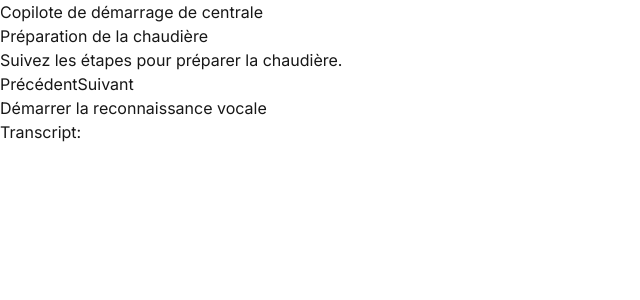
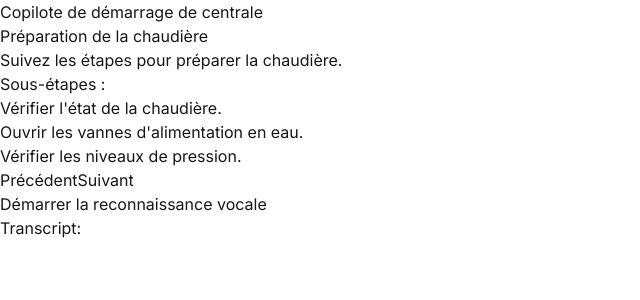
Before and after one commit to ahmedyoussef-b/demarrage, a Next.js app: page / in a window 1280 px wide. Shown: the top 300 px of the page, without its empty margins (0-640 px from the left). Built offline with nearby package versions, Linux system fonts and the light colour scheme.

Commit message:
Ajout des sous-étapes pour chaque étape du démarrage

```diff
--- a/src/app/page.tsx
+++ b/src/app/page.tsx
@@ -1,22 +1,54 @@
 // src/app/page.tsx
 'use client'; // Indique que ce composant est côté client
 
-import { useState, useEffect, useCallback } from 'react'; // Ajoutez useCallback
+import { useState, useEffect, useCallback, useMemo } from 'react';
 import useSpeechRecognition from '../hooks/useSpeechRecognition';
+import useSpeechSynthesis from '../hooks/useSpeechSynthesis';
 
 export default function Home() {
   const [etapeActuelle, setEtapeActuelle] = useState(1);
   const { transcript, isListening, startListening, stopListening } = useSpeechRecognition();
+  const { speak } = useSpeechSynthesis();
 
-  const etapes = [
-    { id: 1, titre: "Préparation de la chaudière", description: "Suivez les étapes pour préparer la chaudière." },
-    { id: 2, titre: "Remplissage de la chaudière", description: "Remplissez la chaudière selon les instructions." },
-    { id: 3, titre: "Conditions d'armement", description: "Vérifiez les conditions d'armement de la chaudière." },
-    { id: 4, titre: "Sécurité chaudière (FSE)", description: "Assurez-vous que toutes les conditions de sécurité sont remplies." },
-    { id: 5, titre: "Conditions de contournement", description: "Vérifiez les conditions de contournement." },
-  ];
+  // Mémoriser le tableau etapes pour éviter qu'il soit recréé à chaque rendu
+  const etapes = useMemo(
+    () => [
+      {
+        id: 1,
+        titre: "Préparation de la chaudière",
+        description: "Suivez les étapes pour préparer la chaudière.",
+        sousEtapes: [
+          "Vérifier l'état de la chaudière.",
+          "Ouvrir les vannes d'alimentation en eau.",
+          "Vérifier les niveaux de pression.",
+        ],
+      },
+      {
+        id: 2,
+        titre: "Remplissage de la chaudière",
+        description: "Remplissez la chaudière selon les instructions.",
+        sousEtapes: [
+          "Ouvrir la vanne de remplissage.",
+          "Surveiller le niveau d'eau jusqu'à atteindre le niveau requis.",
+          "Fermer la vanne de remplissage.",
+        ],
+      },
+      {
+        id: 3,
+        titre: "Conditions d'armement",
+        description: "Vérifiez les conditions d'armement de la chaudière.",
+        sousEtapes: [
+          "Vérifier les capteurs de sécurité.",
+          "Activer les systèmes de contrôle.",
+          "Confirmer l'état des vannes.",
+        ],
+      },
+      // Ajoutez d'autres étapes ici...
+    ],
+    [] // Aucune dépendance, le tableau est constant
+  );
 
-  // Gérer les commandes vocales avec useCallback
+  // Gérer les commandes vocales
   const handleVoiceCommand = useCallback(() => {
     if (transcript.includes('suivant')) {
       setEtapeActuelle((prev) => (prev < etapes.length ? prev + 1 : prev));
@@ -25,10 +57,19 @@ export default function Home() {
     }
   }, [transcript, etapes.length]);
 
+  // Lire à haute voix l'étape actuelle et ses sous-étapes
+  useEffect(() => {
+    if (etapeActuelle) {
+      const etape = etapes[etapeActuelle - 1];
+      const texteAVoix = `Étape ${etape.id}: ${etape.titre}. ${etape.description}. Sous-étapes: ${etape.sousEtapes.join('. ')}`;
+      speak(texteAVoix);
+    }
+  }, [etapeActuelle, etapes, speak]);
+
   // Appeler handleVoiceCommand chaque fois que le transcript change
   useEffect(() => {
     handleVoiceCommand();
-  }, [transcript, handleVoiceCommand]); // Ajoutez handleVoiceCommand aux dépendances
+  }, [transcript, handleVoiceCommand]);
 
   return (
     <div className="flex min-h-screen bg-gray-100 p-8">
@@ -37,6 +78,16 @@ export default function Home() {
         <div className="mb-6">
           <h2 className="text-xl font-semibold">{etapes[etapeActuelle - 1].titre}</h2>
           <p className="mt-2 text-gray-700">{etapes[etapeActuelle - 1].description}</p>
+          <div className="mt-4">
+            <h3 className="text-lg font-medium">Sous-étapes :</h3>
+            <ul className="list-disc list-inside mt-2">
+              {etapes[etapeActuelle - 1].sousEtapes.map((sousEtape, index) => (
+                <li key={index} className="text-gray-600">
+                  {sousEtape}
+                </li>
+              ))}
+            </ul>
+          </div>
         </div>
         <div className="flex justify-between">
           <button
--- /dev/null
+++ b/src/hooks/useSpeechSynthesis.ts
@@ -0,0 +1,18 @@
+// hooks/useSpeechSynthesis.ts
+const useSpeechSynthesis = () => {
+  const speak = (text: string) => {
+    if ("speechSynthesis" in window) {
+      const utterance = new SpeechSynthesisUtterance(text);
+      utterance.lang = "fr-FR"; // Langue française
+      speechSynthesis.speak(utterance);
+    } else {
+      console.error("Votre navigateur ne supporte pas la synthèse vocale.");
+    }
+  };
+
+  return {
+    speak,
+  };
+};
+
+export default useSpeechSynthesis;
```
